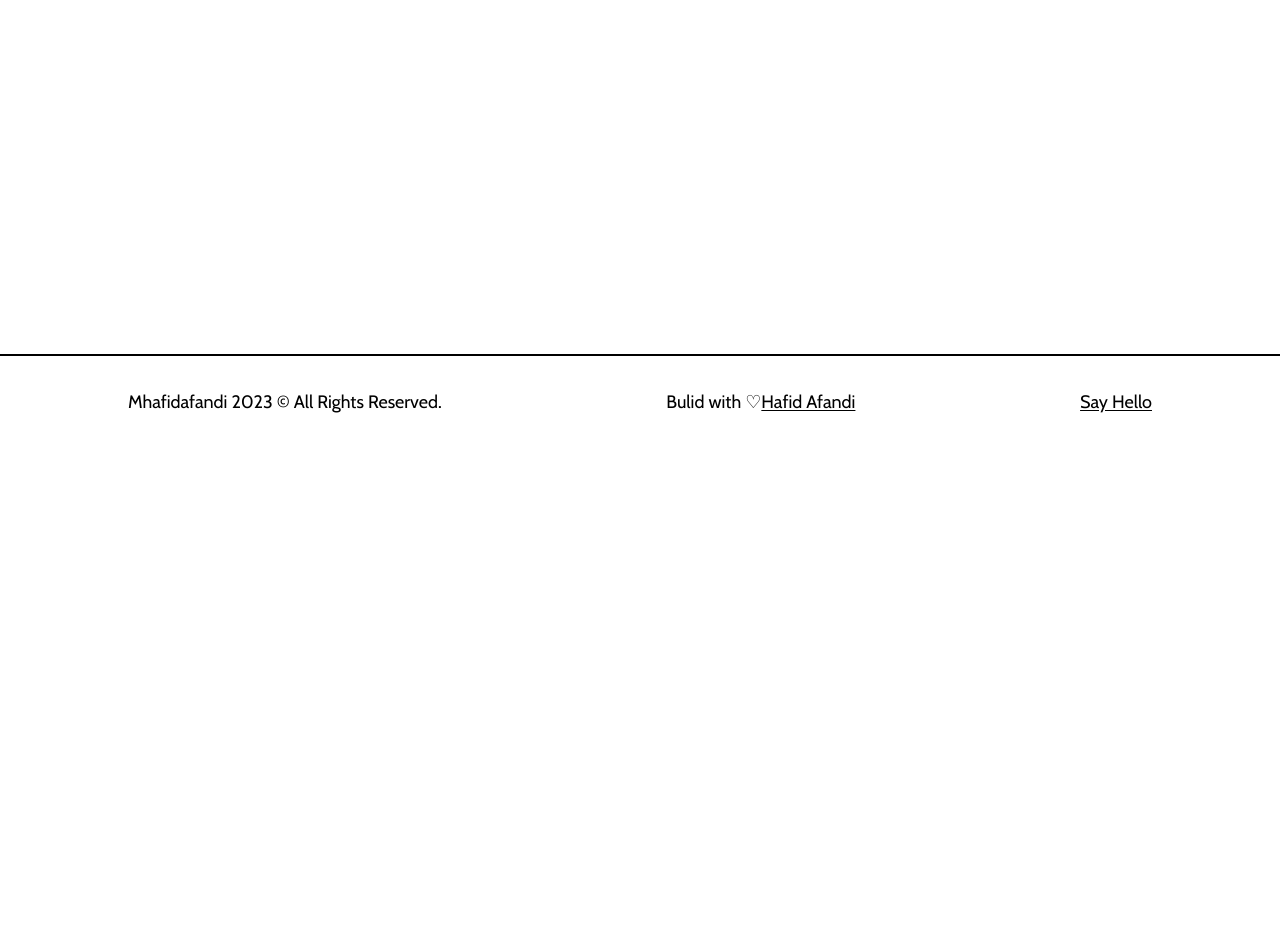
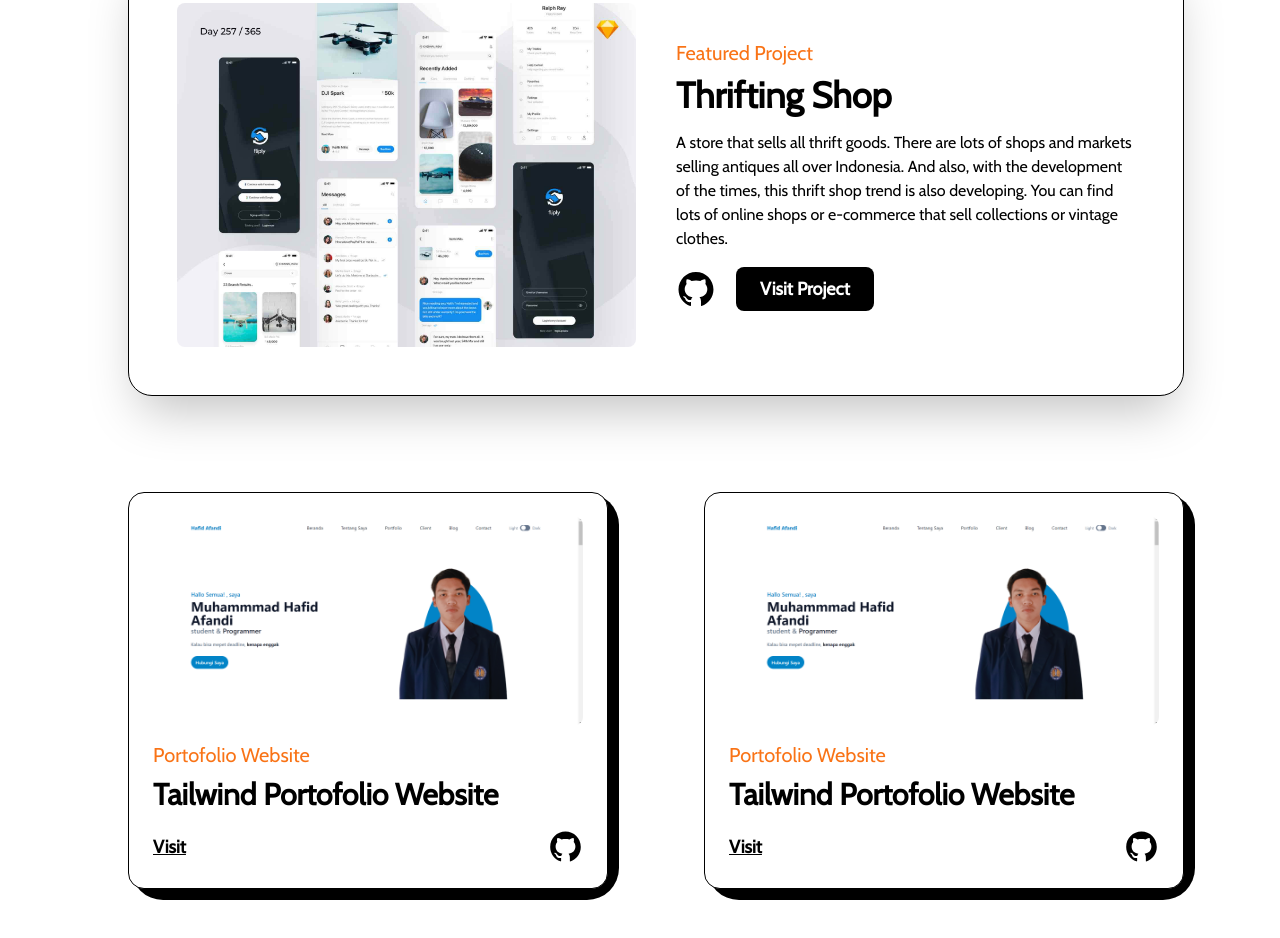
Before and after one commit to MHafidafandi/Hafid-Portofolio, a Next.js app: page /project in a window 1280 px wide. Before the commit this address had no page. Shown: the part 540-1478 px from the top of the page. Before the commit the page ends 988 px from the top, so only its background shows below. Built offline with nearby package versions, Linux system fonts and the light colour scheme.

Commit message:
add Project page

```diff
--- a/src/components/Navbar.jsx
+++ b/src/components/Navbar.jsx
@@ -32,7 +32,7 @@ export default function Navbar() {
       <nav className="">
         <CustomLink href="/" className="mr-4" title="Home" />
         <CustomLink href="/about" className="m-4" title="About" />
-        <CustomLink href="" className="m-4" title="Project" />
+        <CustomLink href="/project" className="m-4" title="Project" />
         <CustomLink href="" className="ml-4" title="Article" />
       </nav>
 
@@ -46,7 +46,7 @@ export default function Navbar() {
           <AiFillTwitterCircle />
         </motion.a>
         <motion.a
-          href=""
+          href="https://github.com/MHafidafandi"
           target="_blank"
           whileHover={{ y: -2 }}
           whileTap={{ scale: 0.9 }}
@@ -54,7 +54,7 @@ export default function Navbar() {
           <AiFillGithub />
         </motion.a>
         <motion.a
-          href=""
+          href="https://www.linkedin.com/in/m-hafid-afandi-23b725245/"
           target="_blank"
           whileHover={{ y: -2 }}
           whileTap={{ scale: 0.9 }}
@@ -70,7 +70,7 @@ export default function Navbar() {
           <AiFillInstagram />
         </motion.a>
         <motion.a
-          href=""
+          href="https://www.instagram.com/mhafid_a/"
           target="_blank"
           whileHover={{ y: -2 }}
           whileTap={{ scale: 0.9 }}
--- /dev/null
+++ b/src/pages/project.js
@@ -0,0 +1,135 @@
+import AnimatedText from "@/components/AnimatedText";
+import Layout from "@/components/Layout";
+import Head from "next/head";
+import Image from "next/image";
+import Link from "next/link";
+import React from "react";
+import { AiFillGithub } from "react-icons/ai";
+import feturedProject from "../../public/featuredProject.jpg";
+import { motion } from "framer-motion";
+import project1 from "../../public/portofolioTailwind.png";
+
+const FeturedProject = ({ type, title, summary, img, link, github }) => {
+  return (
+    <article className="w-full relative flex justify-between items-center gap-10 rounded-3xl border border-solid border-black bg-white shadow-2xl overflow-hidden p-12">
+      <Link
+        href={link}
+        target="_blank"
+        className="w-1/2 rounded-lg cursor-pointer overflow-hidden"
+      >
+        <Image src={img} alt={title} className="w-full h-auto" />
+      </Link>
+      <div className="w-1/2 flex flex-col justify-between items-start">
+        <span className="text-orange-500 font-medium text-xl">{type}</span>
+        <Link
+          href={link}
+          target="_blank"
+          className="hover:underline underline-offset-2"
+        >
+          <h2 className="my-2 w-full text-left text-4xl font-bold">{title}</h2>
+        </Link>
+        <p className="my-2 font-medium text-black">{summary}</p>
+        <div className="w-full mt-2 flex gap-5 items-center">
+          <Link href={github} target="_blank" className="text-[40px]">
+            <AiFillGithub />
+          </Link>
+          <Link
+            href={github}
+            target="_blank"
+            className="bg-black rounded-lg text-white py-2 px-6 font-semibold text-lg"
+          >
+            Visit Project
+          </Link>
+        </div>
+      </div>
+      <div className="absolute -z-10 top-0 -right-3 w-[101%] h-[103%] rounded-[2.5rem] bg-black rounded-br-3xl" />
+    </article>
+  );
+};
+
+const Project = ({ type, title, img, link, github }) => {
+  return (
+    <article className="w-full flex flex-col items-center justify-center p-6 relative border border-solid border-black rounded-2xl bg-white ">
+      <div className="absolute -z-10 top-0 -right-3 w-[102%] h-[103%] rounded-[2rem] bg-black " />
+      <Link
+        href={link}
+        target="_blank"
+        className="w-full rounded-lg cursor-pointer overflow-hidden"
+      >
+        <Image src={img} alt={title} className="w-full h-auto" />
+      </Link>
+      <div className="w-full flex flex-col justify-between items-start mt-4">
+        <span className="text-orange-500 font-medium text-xl">{type}</span>
+        <Link
+          href={link}
+          target="_blank"
+          className="hover:underline underline-offset-2"
+        >
+          <h2 className="my-2 w-full text-left text-3xl font-bold">{title}</h2>
+        </Link>
+        <div className="w-full mt-2 flex gap-5 items-center justify-between">
+          <Link
+            href={github}
+            target="_blank"
+            className="text-black underline text-lg font-semibold"
+          >
+            Visit
+          </Link>
+          <Link href={github} target="_blank" className="text-[35px]">
+            <AiFillGithub />
+          </Link>
+        </div>
+      </div>
+    </article>
+  );
+};
+
+const project = () => {
+  return (
+    <>
+      <Head>
+        <title>Project</title>
+      </Head>
+      <main className="w-full mb-16 flex flex-col items-center justify-center">
+        <Layout className="pt-16">
+          <AnimatedText
+            text="Today must be better than yesterday"
+            className="text-center"
+          />
+          <div className="grid grid-cols-12 gap-24 py-32">
+            <div className="col-span-12 ">
+              <FeturedProject
+                type="Featured Project"
+                title="Thrifting Shop"
+                summary="A store that sells all thrift goods. There are lots of shops and markets selling antiques all over Indonesia. And also, with the development of the times, this thrift shop trend is also developing. You can find lots of online shops or e-commerce that sell collections or vintage clothes."
+                img={feturedProject}
+                link={""}
+                github={""}
+              />
+            </div>
+            <div className="col-span-6 ">
+              <Project
+                type="Portofolio Website"
+                title="Tailwind Portofolio Website"
+                img={project1}
+                link={""}
+                github={"https://github.com/MHafidafandi/Portofolio-Tailwind"}
+              />
+            </div>
+            <div className="col-span-6 ">
+              <Project
+                type="Portofolio Website"
+                title="Tailwind Portofolio Website"
+                img={project1}
+                link={""}
+                github={"https://github.com/MHafidafandi/Portofolio-Tailwind"}
+              />
+            </div>
+          </div>
+        </Layout>
+      </main>
+    </>
+  );
+};
+
+export default project;
```
Also changed, not shown: public/featuredProject.jpg (added), public/portofolioTailwind.png (added).
